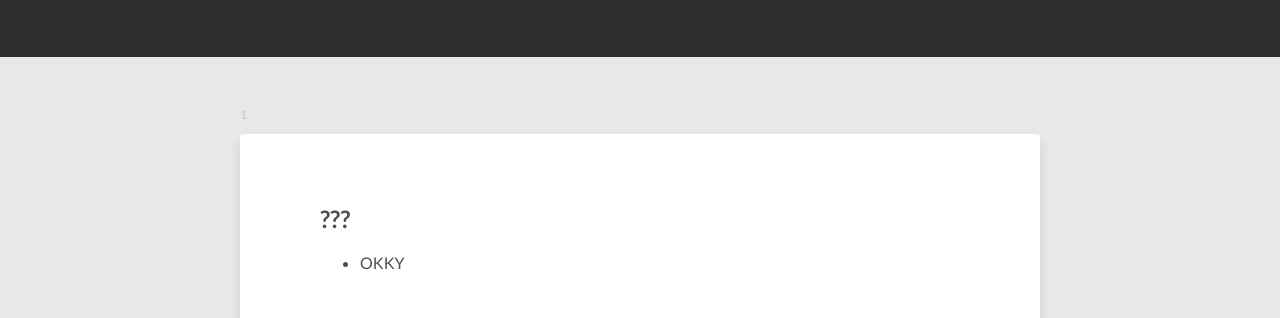
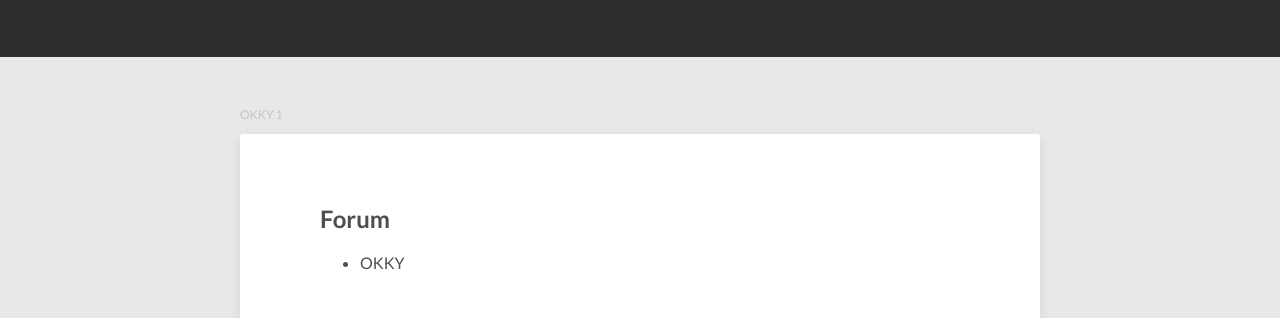
Before and after one commit to krpsh/regenea8.github.io, a Jekyll site: the page built from link.html, in a window 1280 px wide. Shown: the part 243-561 px from the top of the page. Built offline with Jekyll 4.4.1, drawn with Linux system fonts in a browser that asks for light colours; nearby versions of some CDN libraries; comment, search, counter and statistics services are not loaded.

Commit message:
Initialize blog

```diff
--- a/link.html
+++ b/link.html
@@ -9,12 +9,12 @@ comments: false
 {% assign links_list = site_links | split:',' | sort %}
 
 <ul class="entry-meta inline-list">
- 	<li><a href="https://okky.kr/" class="link"><span class="term">{{ this_word }}</span> <span class="count">1</span></a></li>
+ 	<li><a href="https://okky.kr/" class="link"><span class="term">OKKY</span> <span class="count">1</span></a></li>
 </ul>
 
   <span class="anchor-bookmark" id="{{ this_word }}"></span>
 	<article>
-	<h2 class="link-heading">???</h2>
+	<h2 class="link-heading">Forum</h2>
 		<ul>
 
       <li class="entry-title"><a href="https://okky.kr/" title="OKKY">OKKY</a></li>
```
